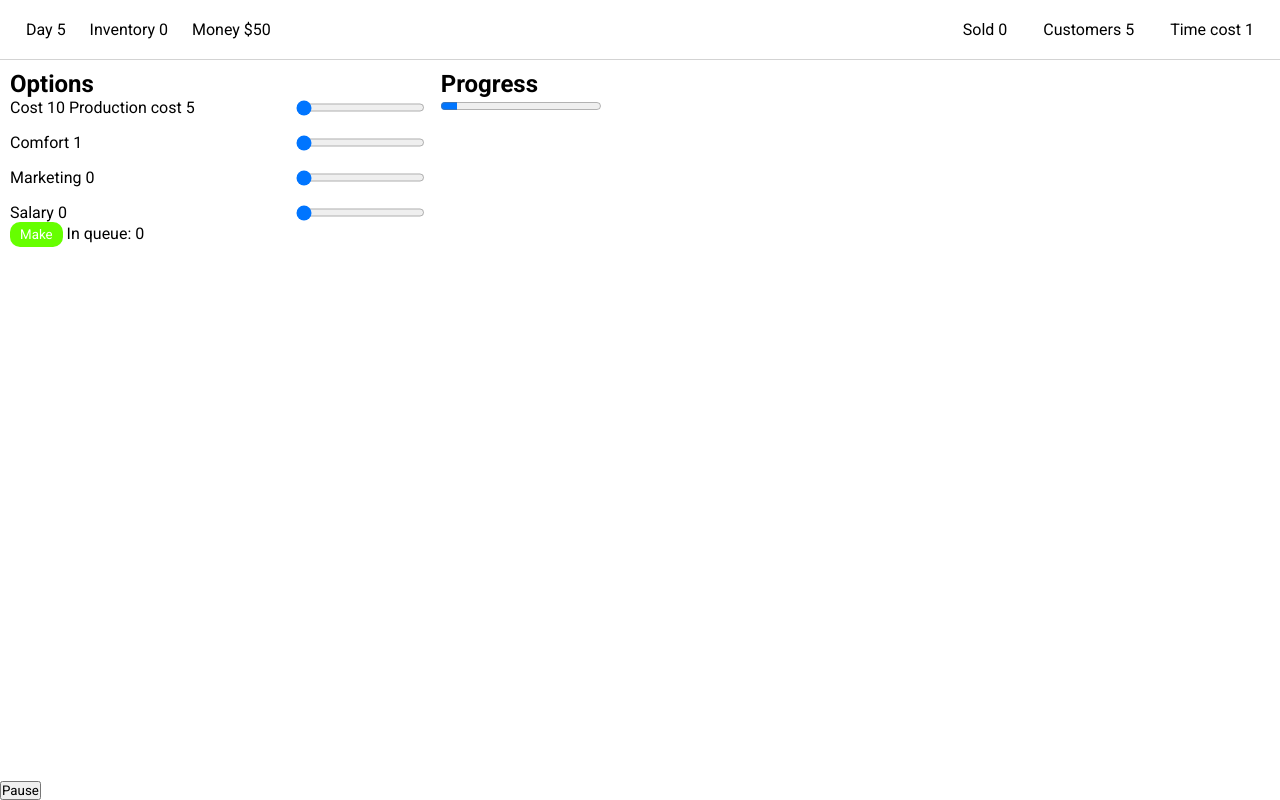
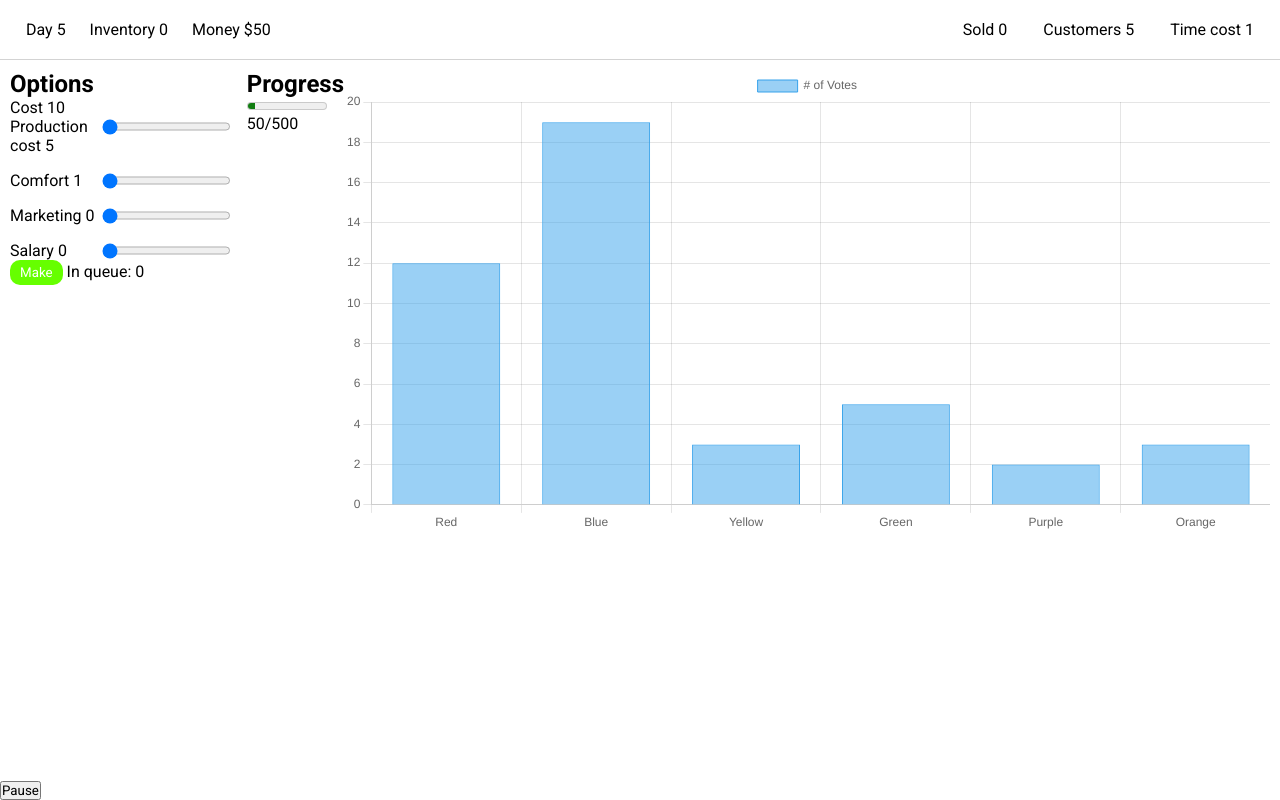
Before and after one commit to lukarantalainen/multi-objective-optimization-game, a SvelteKit app: page / in a window 1280 px wide. Built offline with nearby package versions, Linux system fonts and the light colour scheme.

Commit message:
tried to add a graph

```diff
--- a/package.json
+++ b/package.json
@@ -26,5 +26,8 @@
 		"typescript": "^6.0.3",
 		"typescript-eslint": "^8.60.1",
 		"vite": "^8.0.16"
+	},
+	"dependencies": {
+		"chart.js": "^4.5.1"
 	}
 }
--- a/src/routes/Graph.svelte
+++ b/src/routes/Graph.svelte
@@ -1,12 +1,39 @@
 <script lang="ts">
+    import { onMount } from 'svelte';
   import { money, target, day, finished } from './state';
+  import { Chart } from 'chart.js/auto';
+
+  let canvas: HTMLCanvasElement;
+
+  onMount(() => {
+    new Chart(canvas, {
+      type: 'bar',
+      data: {
+        labels: ['Red', 'Blue', 'Yellow', 'Green', 'Purple', 'Orange'],
+        datasets: [{
+          label: '# of Votes',
+          data: [12, 19, 3, 5, 2, 3],
+          borderWidth: 1
+        }]
+      },
+      options: {
+        scales: {
+          y: {
+            beginAtZero: true
+          }
+        }
+      }
+    });
+
+  })
 
 </script>
 
 <div class="container">
   <div class="progress-container">
     <h2>Progress</h2>
-    <progress value={$money} max={target}></progress>
+    <meter value={$money} max={target}></meter>
+    <p>{$money}/{target   }</p>
 
 
   {#if $finished}
@@ -16,6 +43,7 @@
   {/if}
   </div>
 
+  <canvas bind:this={canvas}></canvas>
 
 </div>
 
```
Also changed, not shown: 1 other file (tests, documents, lock files or other folders).
